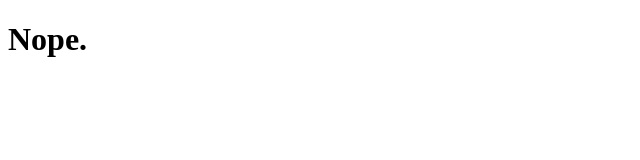
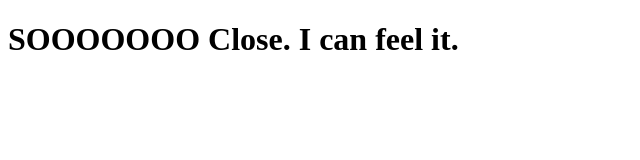
Before and after one commit to mmarano/arewepartitionedyet.github.io, a plain HTML site: page index.html in a window 1280 px wide. Shown: the whole page, without its empty margins (0-640 px from the left). Drawn offline with Linux system fonts and the light colour scheme.

Commit message:
really almost there.

```diff
--- a/index.html
+++ b/index.html
@@ -1 +1 @@
-<!doctype html><title>Are we partitioned yet?</title><h1>Nope.</h1>
+<!doctype html><title>Are we partitioned yet?</title><h1>SOOOOOOO Close.  I can feel it.</h1>
```
